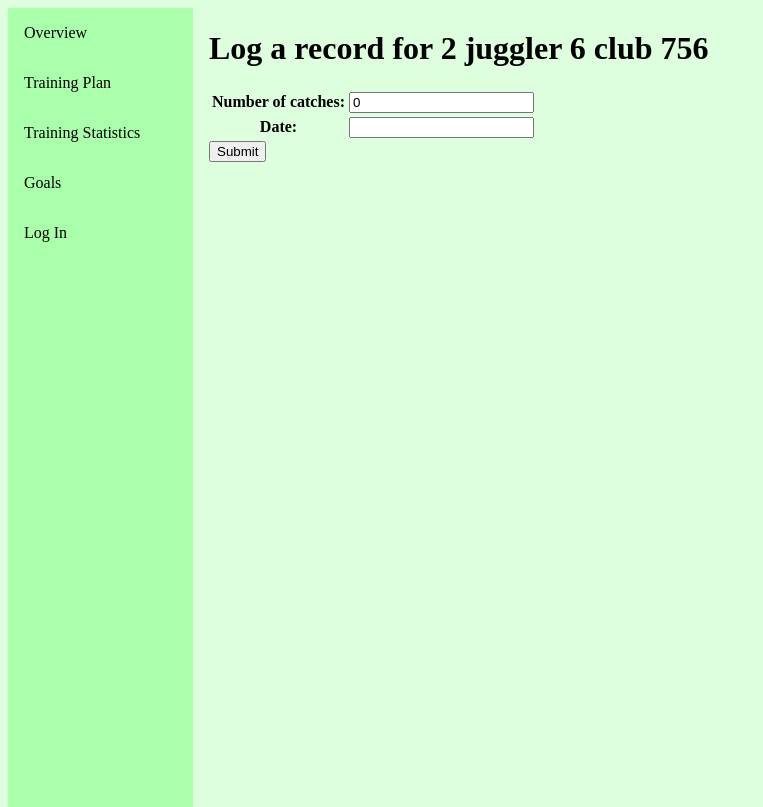
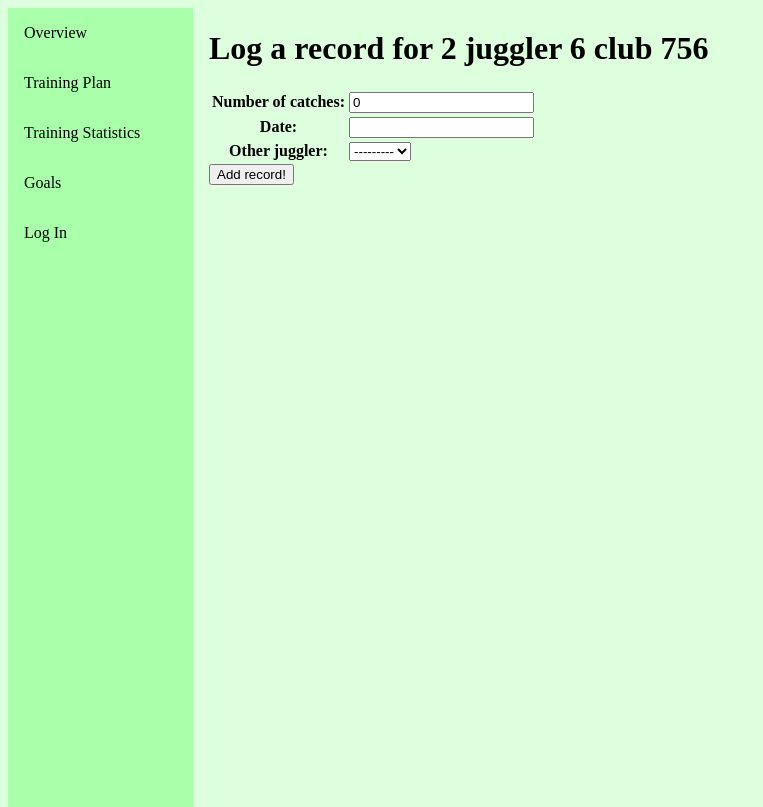
Before and after one commit to becky112358/juggling_suggestions, a Django app: page /patterns/2/log_record in a window 1280 px wide. Shown: the top 807 px of the page, without its empty margins (0-763 px from the left). Run offline with Django 3.2, Linux system fonts and the light colour scheme; data comes from the database, SQL or seed files in the repository; both versions use the stored data as it was after the commit; data that the repository does not hold is empty.

Commit message:
Add functionality to include the user who is logging the record, and the other jugglers who they achieved the record with for a passing pattern. Current functionality is verbose and does not extend beautifully if we add three, four, n-person passing patterns.

```diff
--- a/patterns/forms.py
+++ b/patterns/forms.py
@@ -8,7 +8,6 @@ from .models import Record
 
 
 class RecordForm(ModelForm):
-
     class Meta:
         model = Record
         fields = ['number_of_catches', 'date']
@@ -20,3 +19,14 @@ class RecordForm(ModelForm):
             raise ValidationError(_('You can do it! (And after you have, come back and log the record.)'))
 
         return data
+
+
+class RecordFormTwoJugglers(RecordForm):
+    def __init__(self, *args, **kwargs):
+        other_users = kwargs.pop('other_users')
+        super(RecordFormTwoJugglers, self).__init__(*args, **kwargs)
+        self.fields['user2'].queryset = other_users
+
+    class Meta:
+        model = Record
+        fields = ['number_of_catches', 'date', 'user2']
--- a/patterns/models.py
+++ b/patterns/models.py
@@ -132,22 +132,18 @@ class Modifier(models.Model):
         return s
 
 
-# class Team(models.Model):
-#     user1 = models.ForeignKey(get_user_model(),
-#                               on_delete=models.CASCADE,
-#                               related_name='primary_user')
-#     user2 = models.ForeignKey(get_user_model(),
-#                               on_delete=models.CASCADE,
-#                               related_name='partner_user')
-
-
 class Record(models.Model):
     pattern = models.ForeignKey(Pattern, on_delete=models.CASCADE)
+    number_of_catches = models.IntegerField(default=0, validators=[MinValueValidator(0)])
+    date = models.DateField()
     user1 = models.ForeignKey(get_user_model(),
                               on_delete=models.CASCADE,
                               related_name='primary_user')
-    number_of_catches = models.IntegerField(default=0, validators=[MinValueValidator(0)])
-    date = models.DateField()
+    user2 = models.ForeignKey(get_user_model(),
+                              verbose_name='Other juggler',
+                              on_delete=models.CASCADE,
+                              null=True,
+                              related_name='partner_user1')
 
     def __str__(self):
         return str(self.date) + " : " + str(self.number_of_catches) + " catches"
--- a/patterns/templates/patterns/log_record.html
+++ b/patterns/templates/patterns/log_record.html
@@ -7,6 +7,6 @@
         <table>
             {{ form.as_table }}
         </table>
-        <input type="submit" value="Submit">
+        <input type="submit" value="Add record!">
     </form>
 {% endblock %}
--- a/patterns/views.py
+++ b/patterns/views.py
@@ -1,7 +1,8 @@
+from django.contrib.auth import get_user_model
 from django.shortcuts import get_object_or_404, HttpResponseRedirect, render
 from django.urls import reverse
 
-from .forms import RecordForm
+from .forms import RecordForm, RecordFormTwoJugglers
 from .models import Modifier, Pattern, Record
 
 
@@ -34,16 +35,26 @@ def detail(request, pattern_id):
 
 def log_record(request, pattern_id):
     pattern = get_object_or_404(Pattern, pk=pattern_id)
+    n_jugglers = pattern.n_jugglers
+    current_user = request.user
+    other_users = get_user_model().objects.exclude(id=current_user.id)
     if request.method == 'POST':
         record = Record(pattern=pattern)
-        form = RecordForm(request.POST, request.FILES, instance=record)
+        if n_jugglers == 1:
+            form = RecordForm(request.POST, request.FILES, instance=record)
+        else:
+            form = RecordFormTwoJugglers(request.POST, request.FILES, instance=record,
+                                         other_users=other_users)
         if form.is_valid():
             record = form.save(commit=False)
-            record.user1 = request.user
+            record.user1 = current_user
             record.save()
             return HttpResponseRedirect(reverse('patterns:detail', args=(pattern.id,)))
     else:
-        form = RecordForm()
+        if n_jugglers == 1:
+            form = RecordForm()
+        else:
+            form = RecordFormTwoJugglers(other_users=other_users)
     return render(request, 'patterns/log_record.html',
                   {'pattern': pattern,
                    'form': form})
```
Also changed, not shown: db.sqlite3, patterns/migrations/0003_record_user2.py (added), patterns/migrations/0004_auto_20201103_1422.py (added).
